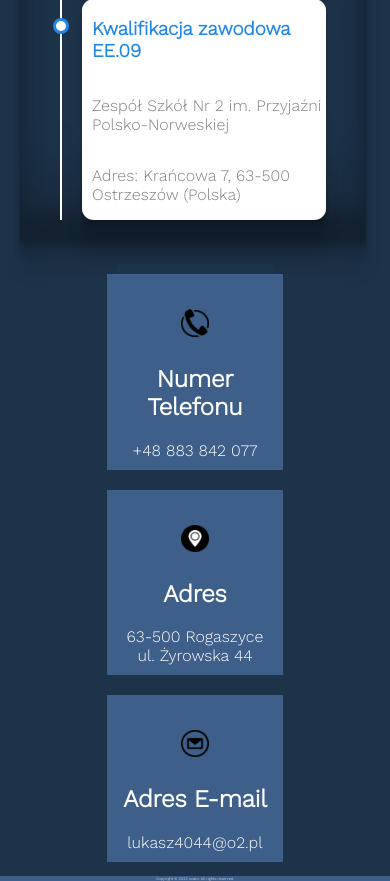
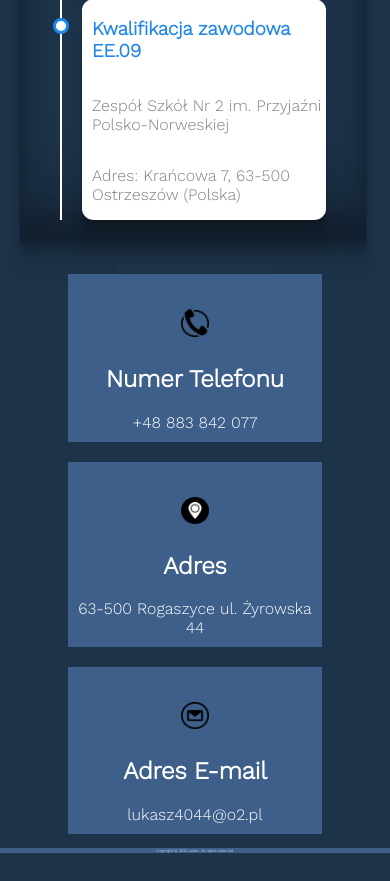
Before and after one commit to Ozatooo/cvlukaszrybarz, a PHP site: page / in a window 390 px wide. Shown: the part 2952-3833 px from the top of the page. After the commit the page ends 3805 px from the top, so only its background shows below. Run offline with PHP 8.4, Linux system fonts and the light colour scheme; some libraries are stand-ins or nearby versions.

Commit message:
make it better

```diff
--- a/style.css
+++ b/style.css
@@ -66,7 +66,7 @@
          flex-direction: column;
          background-color: #3E5F8A;
 
-         width: 40vw;
+         width: 60vw;
          margin: 10px;
          padding: 10px;
      }
```
